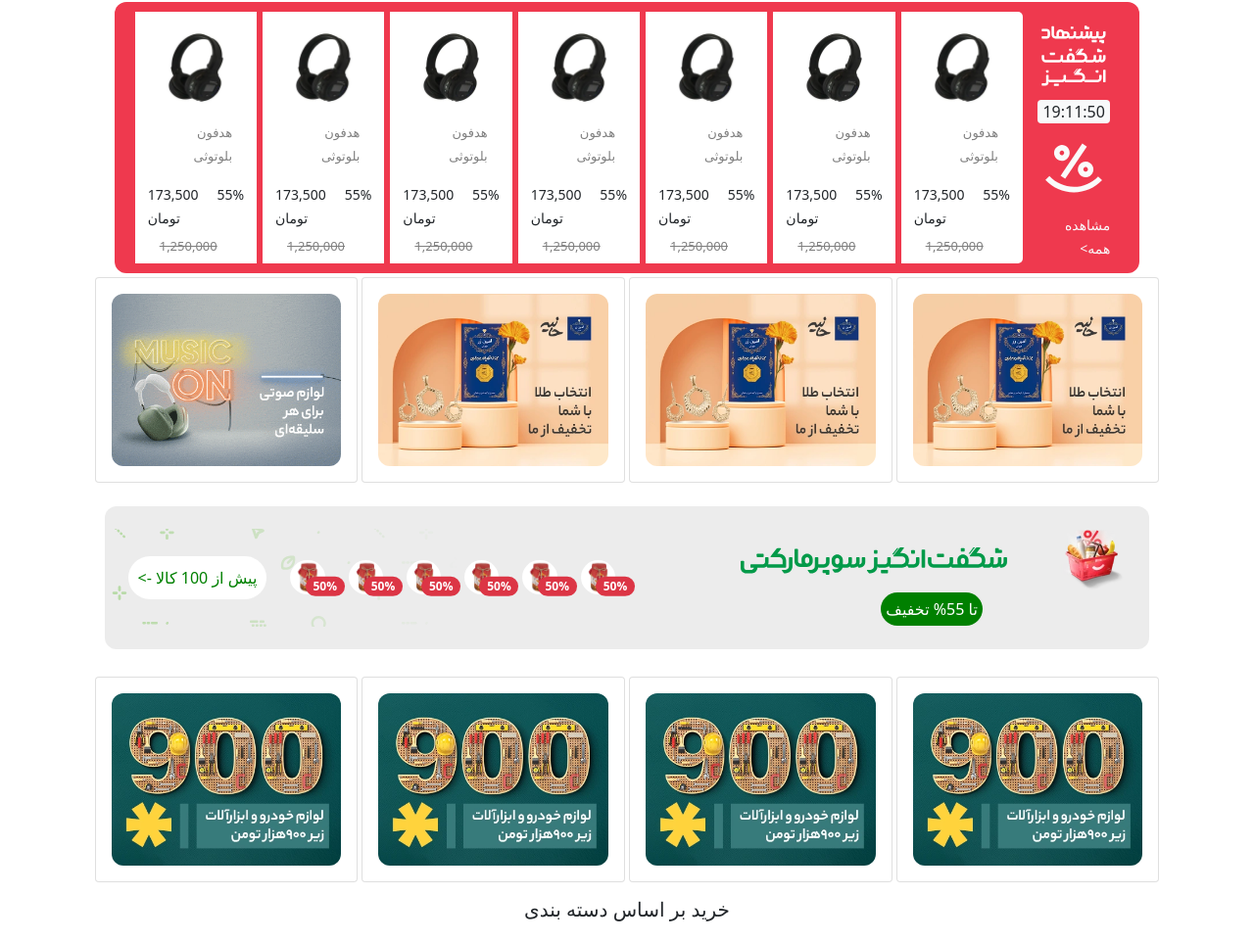
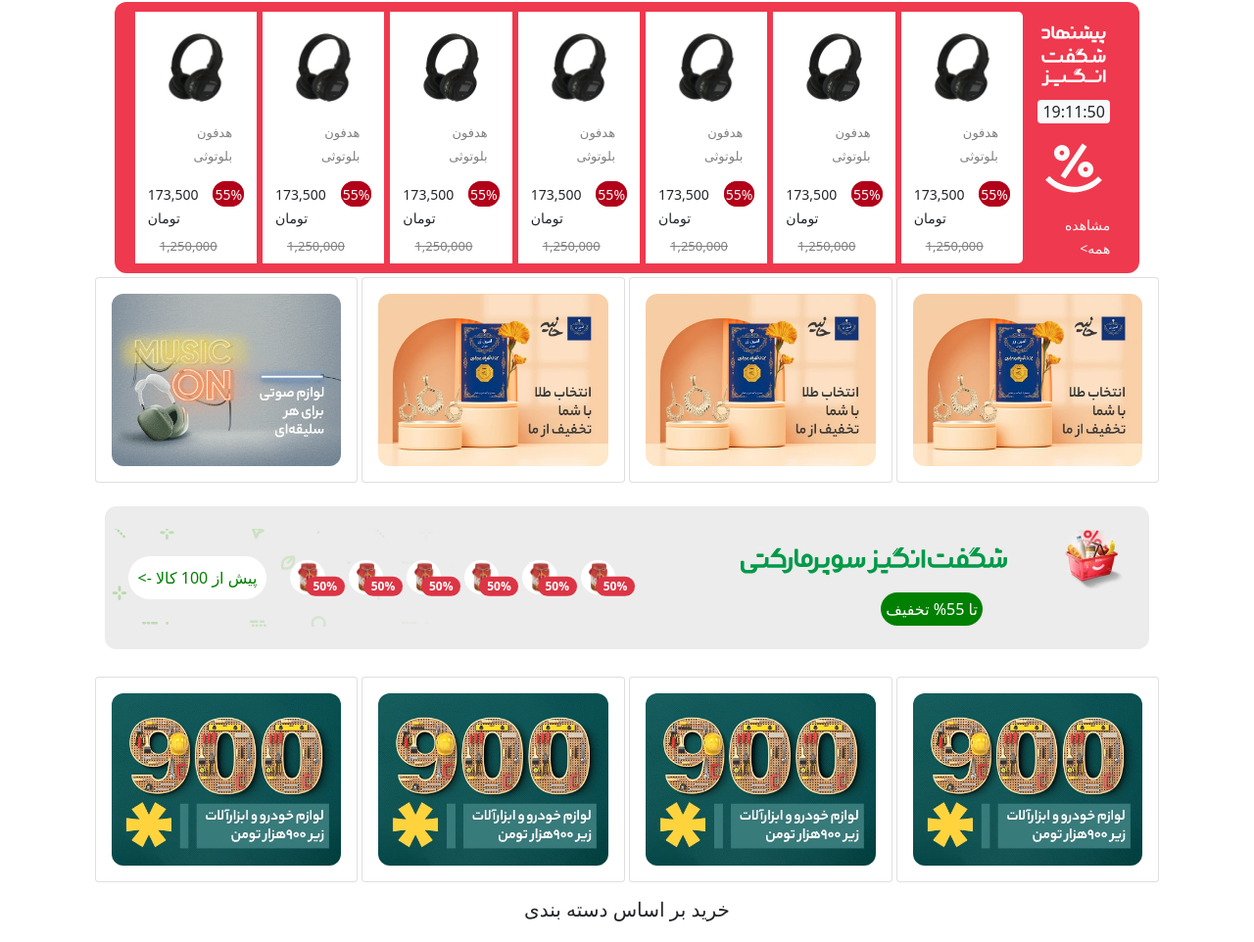
Before and after one commit to mobina-mirzaei/First-Page-Digikala, a website: page index.html in a window 1280 px wide. Shown: the part 839-1801 px from the top of the page at 98% size. Drawn offline with nearby package versions, Linux system fonts and the light colour scheme.

Commit message:
four  commit

```diff
--- a/assets/css/main.css
+++ b/assets/css/main.css
@@ -86,6 +86,13 @@
   margin: 0 3px;
   padding: 20px 25px 5px 25px;
   border-radius: 0 5px 5px 0;
+}
+.b-red-style .percentage {
+  border: 1px solid #b2001a;
+  background-color: #b2001a;
+  color: #fff;
+  border-radius: 20px;
+  padding: 1px;
 }
 
 .s-font {
```
Also changed, not shown: 1 other file.
